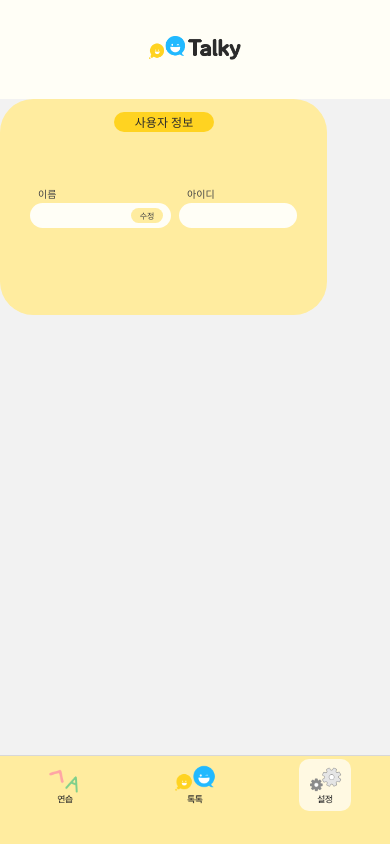
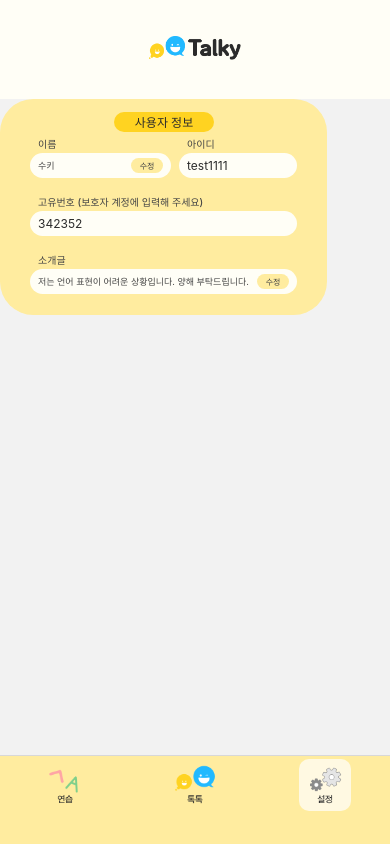
Before and after one commit to HSU-Talky/Talky-Frontend, a React Native app: screen /UserSetting in a window 390 px wide. Built offline with nearby package versions, Linux system fonts and the light colour scheme.

Commit message:
✨ : UserInfo 컴포넌트

```diff
--- a/src/components/setting/EditableField.jsx
+++ b/src/components/setting/EditableField.jsx
@@ -41,7 +41,9 @@ const EditableField = ({
             style={styles.input}
           />
         ) : (
-          <Text style={styles.text}>{value}</Text>
+          <Text style={[styles.text, !value && { color: COLORS.PLACE_HOLDER }]}>
+            {value || placeholder}
+          </Text>
         )}
 
         {/* 수정버튼 */}
@@ -67,7 +69,7 @@ const styles = StyleSheet.create({
     justifyContent: "space-between",
   },
   text: {
-    fontSize: 12,
+    fontSize: 9,
     color: COLORS.SUB_BLACK,
     flex: 1,
   },
--- a/src/components/setting/SettingBox.jsx
+++ b/src/components/setting/SettingBox.jsx
@@ -47,7 +47,7 @@ const styles = StyleSheet.create({
     color: COLORS.BLACK,
   },
   content: {
-    // marginTop: 24,
+    marginTop: 16,
     alignItems: "center",
     justifyContent: "center",
   },
--- a/src/datas/userDummy.json
+++ b/src/datas/userDummy.json
@@ -3,12 +3,14 @@
     "id": "test1111",
     "name": "수키",
     "password": "pass1111",
-    "role": "user"
+    "role": "user",
+    "unique": "342352"
   },
   {
     "id": "test2222",
     "name": "홍길동",
     "password": "pass2222",
-    "role": "guardian"
+    "role": "guardian",
+    "unique": "335632"
   }
 ]
--- a/src/screens/userSettingScreen/UserSettingScreen.jsx
+++ b/src/screens/userSettingScreen/UserSettingScreen.jsx
@@ -9,7 +9,12 @@ const UserSettingScreen = () => {
 
   return (
     <View>
-      <UserInfo name={name} onChange={setName} id={user.id} />
+      <UserInfo
+        name={name}
+        onChange={setName}
+        id={user.id}
+        unique={user.unique}
+      />
     </View>
   );
 };
--- a/src/screens/userSettingScreen/components/UserInfo.jsx
+++ b/src/screens/userSettingScreen/components/UserInfo.jsx
@@ -1,18 +1,43 @@
 import React from "react";
+import { View, StyleSheet } from "react-native";
 import SettingBox from "../../../components/setting/SettingBox";
 import NameIdGroup from "../../../components/setting/NameIdGroup";
+import ReadOnlyField from "../../../components/setting/ReadOnlyField";
+import EditableField from "../../../components/setting/EditableField";
 
-const UserInfo = () => {
+const UserInfo = ({ name, id, unique }) => {
   return (
     <SettingBox height={216} title="사용자 정보">
       {/* 이름, 아이디 */}
-      <NameIdGroup />
-
+      <View style={styles.item}>
+        <NameIdGroup name={name} id={id} />
+      </View>
       {/* 고유번호 */}
-
+      <View style={styles.item}>
+        <ReadOnlyField
+          label="고유번호 (보호자 계정에 입력해 주세요)"
+          width={267}
+          value={unique}
+        />
+      </View>
       {/* 소개글 */}
+      <View style={styles.item}>
+        <EditableField
+          label="소개글"
+          width={267}
+          value="저는 언어 표현이 어려운 상황입니다. 양해 부탁드립니다." // 받아올 예정
+          placeholder="저는 언어 표현이 어려운 상황입니다. 양해 부탁드립니다."
+        />
+      </View>
     </SettingBox>
   );
 };
 
+const styles = StyleSheet.create({
+  item: {
+    marginTop: 8,
+    marginBottom: 8,
+  },
+});
+
 export default UserInfo;
```
